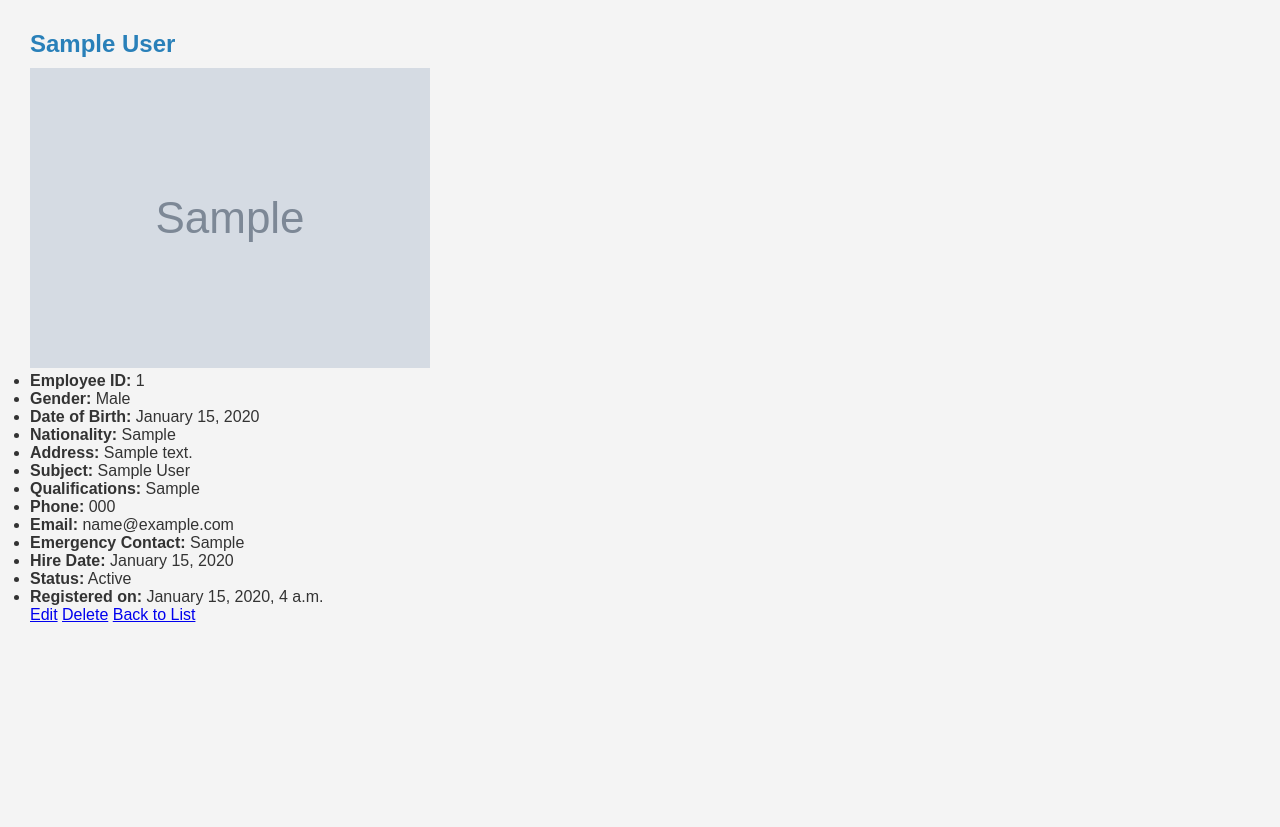
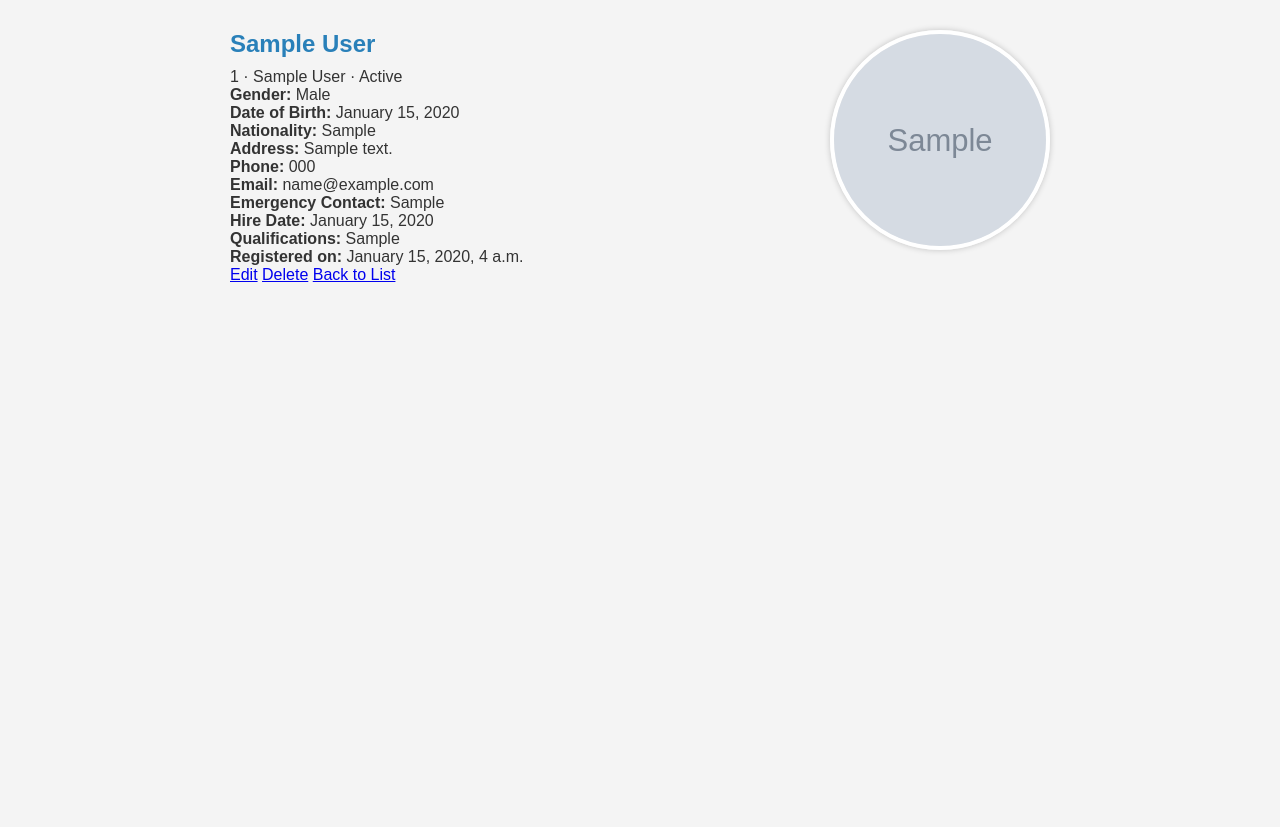
Before and after one commit to Tuunganes/masomo, a Django app: a page that uses backend/teachers/templates/teacher_detail.html in a window 1280 px wide. Shown: the part 82-909 px from the top of the page. Run offline with Django 5.2, Linux system fonts and the light colour scheme; a user stored in the database is signed in; tables that the repository leaves empty hold one stand-in row (values such as "Sample post"); grey boxes marked "Sample" are stand-in pictures.

Commit message:
updating teachers instance

```diff
--- a/backend/teachers/templates/teacher_detail.html
+++ b/backend/teachers/templates/teacher_detail.html
@@ -5,32 +5,41 @@
 {% block header_title %}Teacher Details{% endblock %}
 
 {% block content %}
-  <h2>{{ teacher.full_name }}</h2>
+  <div class="profile-card">
 
-  {% if teacher.photo %}
-    <img src="{{ teacher.photo.url }}" alt="{{ teacher.full_name }}"
-         class="w-32 h-32 rounded object-cover mb-4">
-  {% endif %}
+    <div class="profile-details">
+      <h2 class="text-xl font-bold mb-2">{{ teacher.full_name }}</h2>
+      <p class="text-sm text-gray-600 mb-4">
+        {{ teacher.employee_id }} · {{ teacher.subject }} · {{ teacher.get_status_display }}
+      </p>
 
       <ul>
-    <li><strong>Employee ID:</strong> {{ teacher.employee_id }}</li>
         <li><strong>Gender:</strong> {{ teacher.get_gender_display }}</li>
         <li><strong>Date of Birth:</strong> {{ teacher.date_of_birth|date:"F j, Y" }}</li>
         <li><strong>Nationality:</strong> {{ teacher.nationality }}</li>
         <li><strong>Address:</strong> {{ teacher.address }}</li>
-    <li><strong>Subject:</strong> {{ teacher.subject }}</li>
-    <li><strong>Qualifications:</strong> {{ teacher.qualifications }}</li>
         <li><strong>Phone:</strong> {{ teacher.phone }}</li>
         <li><strong>Email:</strong> {{ teacher.email }}</li>
         <li><strong>Emergency Contact:</strong> {{ teacher.emergency_contact }}</li>
         <li><strong>Hire Date:</strong> {{ teacher.hire_date|date:"F j, Y" }}</li>
-    <li><strong>Status:</strong> {{ teacher.get_status_display }}</li>
+        <li><strong>Qualifications:</strong> {{ teacher.qualifications|linebreaksbr }}</li>
         <li><strong>Registered on:</strong> {{ teacher.registration_date|date:"F j, Y, P" }}</li>
       </ul>
 
-  <p class="mt-4">
+      <div class="mt-4">
         <a href="{% url 'teachers:teacher_edit' teacher.slug %}" class="text-green-600 mr-4">Edit</a>
         <a href="{% url 'teachers:teacher_delete' teacher.slug %}" class="text-red-600">Delete</a>
         <a href="{% url 'teachers:teacher_list' %}" class="text-blue-600 ml-4">Back to List</a>
-  </p>
+      </div>
+    </div>
+
+    {% if teacher.photo %}
+      <a href="{{ teacher.photo.url }}" target="_blank">
+        <img src="{{ teacher.photo.url }}"
+             alt="{{ teacher.full_name }}"
+             class="profile-avatar">
+      </a>
+    {% endif %}
+
+  </div>
 {% endblock %}
--- a/frontend/css/styles.css
+++ b/frontend/css/styles.css
@@ -84,3 +84,39 @@ footer {
     color: white;
     margin-top: 702px;
 }
+
+/* === Teacher detail layout === */
+.profile-card {
+    max-width: 820px;
+    margin: 0 auto;
+    display: flex;
+    flex-wrap: wrap;            /* stacks on narrow screens */
+    gap: 2rem;
+    align-items: flex-start;
+  }
+
+  .profile-details {
+    flex: 1 1 250px;            /* grow / shrink */
+  }
+
+  .profile-details ul {
+    list-style: none;           /* remove bullets */
+    margin: 0;
+    padding: 0;
+  }
+
+  .profile-avatar {
+    width: 180px;
+    height: 180px;
+    border-radius: 50%;
+    object-fit: cover;
+    border: 4px solid #fff;
+    box-shadow: 0 0 6px rgba(0,0,0,0.2);
+  }
+
+  @media (min-width: 768px) {
+    .profile-avatar {
+      width: 220px;
+      height: 220px;
+    }
+  }
```
Lines whose indentation alone changed are shown as unchanged.
